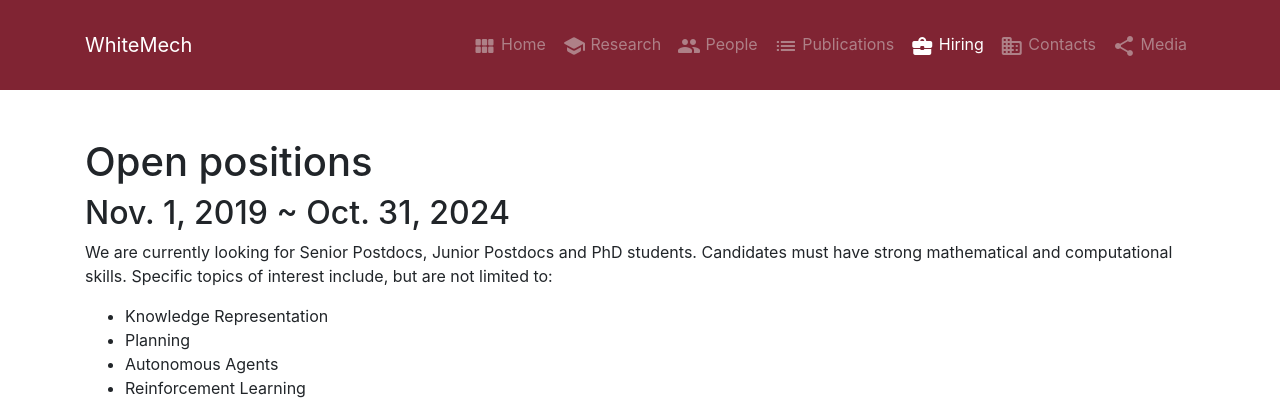
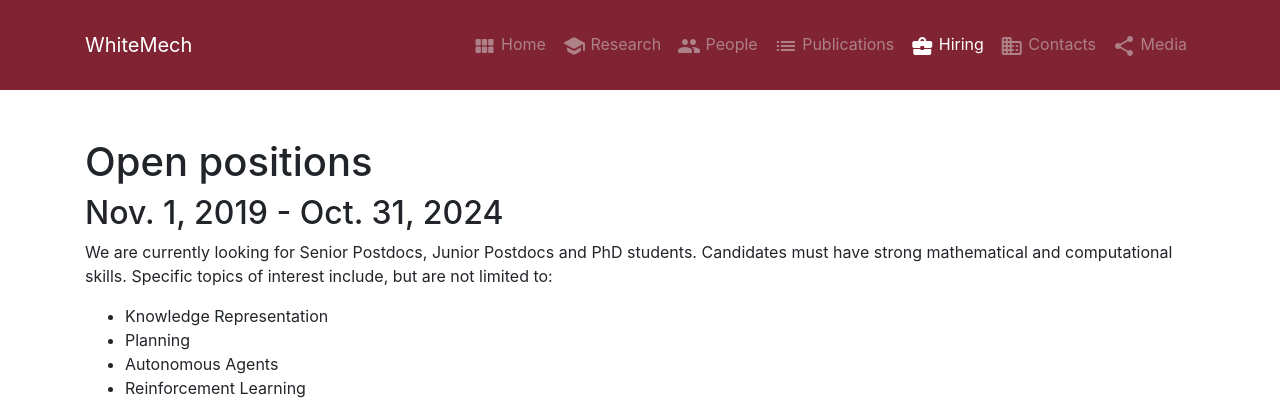
Before and after one commit to whitemech/whitemech.github.io, a Jekyll site: the page built from _pages/hiring.md, in a window 1280 px wide and 956 px high. Shown: the top 400 px of the window. Built offline with Jekyll 4.4.1, drawn with Linux system fonts in a browser that asks for light colours.

```diff
--- a/_pages/hiring.md
+++ b/_pages/hiring.md
@@ -7,7 +7,7 @@ permalink: /hiring
 ---
 
 # Open positions
-## Nov. 1, 2019 ~ Oct. 31, 2024
+## Nov. 1, 2019 - Oct. 31, 2024
 
 We are currently looking for Senior Postdocs, Junior Postdocs and PhD students.
 Candidates must have strong mathematical and computational skills. Specific topics of interest include, but are not limited to:
```
